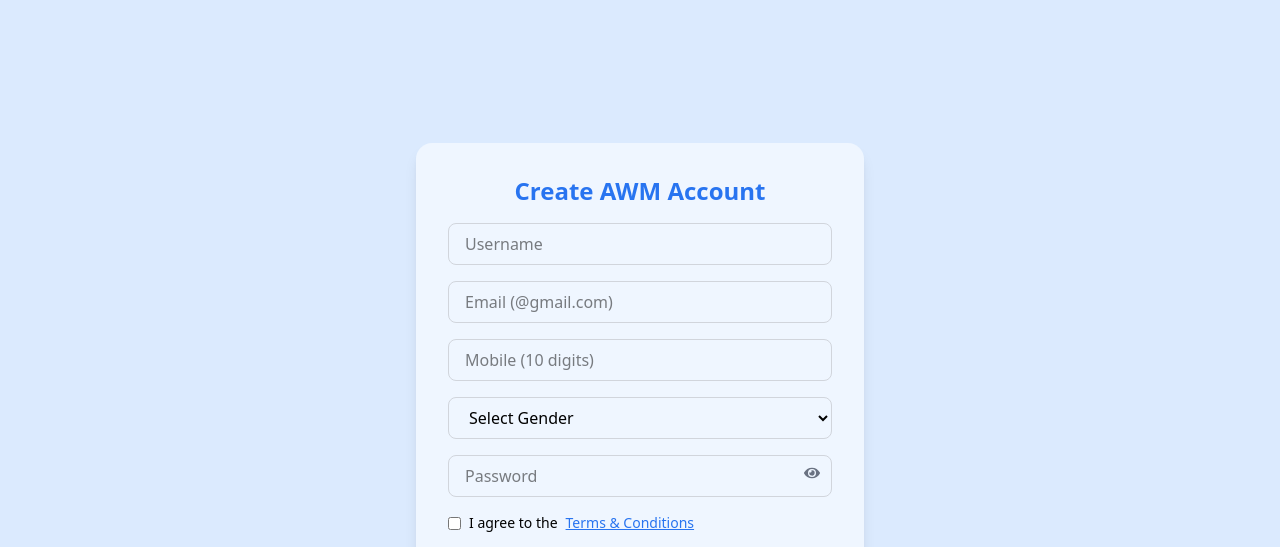
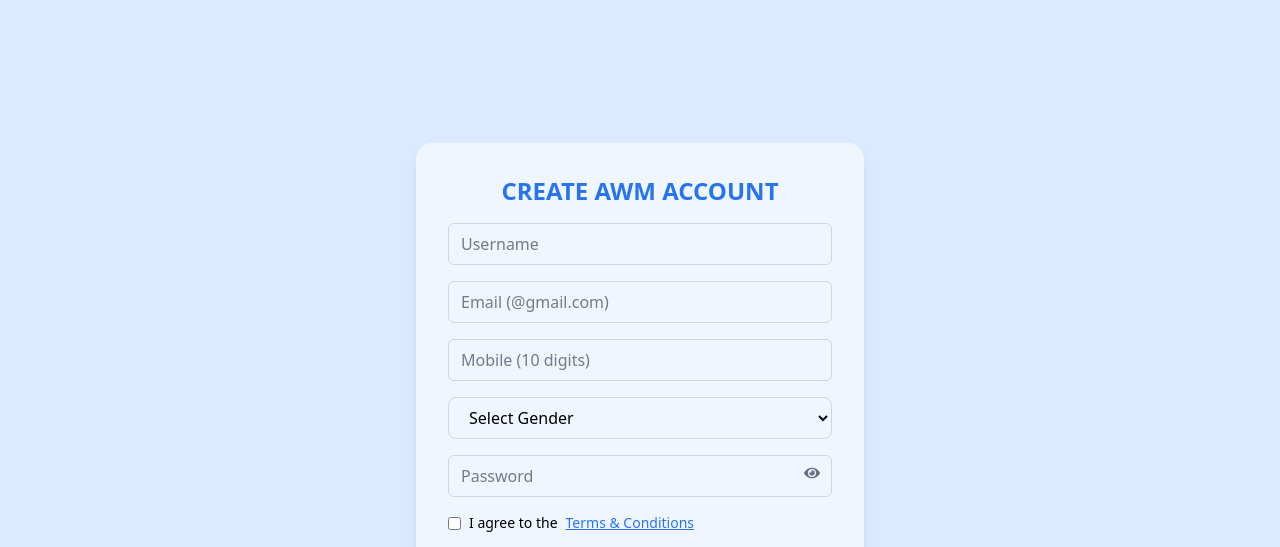
Before and after one commit to nareshsangem/Fortitests_User_Frontend, a React (Vite) app: page /register in a window 1280 px wide. Shown: the top 547 px of the page. Built offline with nearby package versions, Linux system fonts and the light colour scheme; no server answers.

Commit message:
user auth components change

```diff
--- a/src/Pages/ForgotPassword.jsx
+++ b/src/Pages/ForgotPassword.jsx
@@ -21,7 +21,7 @@ export default function ForgotPasswordPage() {
     setForm({ ...form, [e.target.name]: e.target.value });
 
   const sendOtp = async () => {
-    if (!form.identifier) return toast.error("Enter email or mobile");
+    if (!form.identifier) return toast.error("Enter Your Email");
     setLoading(true);
     try {
       const res = await api.post("/user/send-otp-for-password-reset", {
--- a/src/Pages/LoginPage.jsx
+++ b/src/Pages/LoginPage.jsx
@@ -10,19 +10,33 @@ export default function LoginPage() {
   const { setUser } = useUser();
   const [form, setForm] = useState({ identifier: "", password: "" });
   const [loading, setLoading] = useState(false);
-  const [showPassword, setShowPassword] = useState(false); // ✅ State for toggle
+  const [showPassword, setShowPassword] = useState(false);
+  const [errors, setErrors] = useState({ identifier: false, password: false });
 
   const handleChange = (e) => {
-    setForm({ ...form, [e.target.name]: e.target.value });
+    const { name, value } = e.target;
+    setForm((prev) => ({ ...prev, [name]: value }));
+    setErrors((prev) => ({ ...prev, [name]: false }));
   };
 
   const handleSubmit = async (e) => {
     e.preventDefault();
+
+    // Check required fields
+    const newErrors = {
+      identifier: !form.identifier.trim(),
+      password: !form.password.trim(),
+    };
+    setErrors(newErrors);
+
+    if (newErrors.identifier || newErrors.password) {
+      toast.error("Please fill in all required fields.");
+      return;
+    }
+
     setLoading(true);
-
     try {
       const res = await api.post("/user/login", form);
-
       if (res.data.success) {
         toast.success("Login successful!");
         setUser(res.data.user);
@@ -55,8 +69,9 @@ export default function LoginPage() {
             placeholder="Email or Mobile"
             value={form.identifier}
             onChange={handleChange}
-            className="w-full px-4 py-2 border rounded-xl focus:outline-none focus:ring focus:border-blue-500"
-            required
+            className={`w-full px-4 py-2 border rounded-xl focus:outline-none focus:ring focus:border-blue-500 ${
+              errors.identifier ? "input-error" : ""
+            }`}
           />
 
           <div className="relative">
@@ -66,8 +81,9 @@ export default function LoginPage() {
               placeholder="Password"
               value={form.password}
               onChange={handleChange}
-              className="w-full px-4 py-2 border rounded-xl focus:outline-none focus:ring focus:border-blue-500 pr-10"
-              required
+              className={`w-full px-4 py-2 border rounded-xl focus:outline-none focus:ring focus:border-blue-500 pr-10 ${
+                errors.password ? "input-error" : ""
+              }`}
             />
             <button
               type="button"
@@ -99,6 +115,21 @@ export default function LoginPage() {
           </Link>
         </div>
       </div>
+
+      <style>
+        {`
+          @keyframes shake {
+            0%, 100% { transform: translateX(0); }
+            25%, 75% { transform: translateX(-4px); }
+            50% { transform: translateX(4px); }
+          }
+
+          .input-error {
+            border-color: #ef4444 !important;
+            animation: shake 0.3s ease-in-out;
+          }
+        `}
+      </style>
     </div>
   );
 }
--- a/src/Pages/RegistrationPage.jsx
+++ b/src/Pages/RegistrationPage.jsx
@@ -19,6 +19,7 @@ export default function RegisterPage() {
   const [otpSent, setOtpSent] = useState(false);
   const [otpVerified, setOtpVerified] = useState(false);
   const [loading, setLoading] = useState(false);
+  const [loading2, setLoading2] = useState(false);
   const [error, setError] = useState("");
   const [timer, setTimer] = useState(0);
   const [showPassword, setShowPassword] = useState(false);
@@ -81,7 +82,7 @@ export default function RegisterPage() {
   };
 
   const registerUser = async () => {
-    setError(""); setLoading(true);
+    setError(""); setLoading2(true);
     try {
       await api.post("/user/register", {
         username: form.username,
@@ -97,7 +98,7 @@ export default function RegisterPage() {
       setError(err.response?.data?.msg || "Registration failed");
       errorToast("Registration failed");
     } finally {
-      setLoading(false);
+      setLoading2(false);
     }
   };
 
@@ -110,13 +111,22 @@ export default function RegisterPage() {
   return (
     <div className="min-h-screen bg-blue-100 flex items-center justify-center">
       <div className="bg-blue-50 p-8 rounded-2xl shadow-lg w-full max-w-md space-y-4 relative">
-        <h2 className="text-2xl font-bold text-[#2874F0] text-center">Create AWM Account</h2>
+        <h2 className="text-2xl font-bold text-[#2874F0] text-center">CREATE AWM ACCOUNT</h2>
 
-        <input name="username" value={form.username} onChange={handleChange} placeholder="Username" className="w-full px-4 py-2 border border-gray-300 rounded-lg focus:outline-none focus:ring-2 focus:ring-[#2874F0]" />
-        <input name="email" value={form.email} onChange={handleChange} placeholder="Email (@gmail.com)" className="w-full px-4 py-2 border border-gray-300 rounded-lg focus:outline-none focus:ring-2 focus:ring-[#2874F0]" />
-        <input name="mobile" value={form.mobile} onChange={handleChange} placeholder="Mobile (10 digits)" className="w-full px-4 py-2 border border-gray-300 rounded-lg focus:outline-none focus:ring-2 focus:ring-[#2874F0]" />
+        <input name="username" value={form.username} onChange={handleChange} placeholder="Username" required
+        className={`w-full border px-3 py-2 rounded-md focus:outline-none ${
+        error.email ? 'input-error' : 'border-gray-300'
+        }`} />
+        <input name="email" value={form.email} onChange={handleChange} placeholder="Email (@gmail.com)" required
+        className={`w-full border px-3 py-2 rounded-md focus:outline-none ${
+        error.email ? 'input-error' : 'border-gray-300'
+        }`} />
+        <input name="mobile" value={form.mobile} onChange={handleChange} placeholder="Mobile (10 digits)" required
+        className={`w-full border px-3 py-2 rounded-md focus:outline-none ${
+        error.email ? 'input-error' : 'border-gray-300'
+         }`} />
 
-        <select name="gender" value={form.gender} onChange={handleChange} className="w-full px-4 py-2 border border-gray-300 rounded-lg focus:outline-none focus:ring-2 focus:ring-[#2874F0]">
+        <select name="gender" value={form.gender} onChange={handleChange} required className="w-full px-4 py-2 border border-gray-300 rounded-lg focus:outline-none focus:ring-2 focus:ring-[#2874F0]">
           <option value="">Select Gender</option>
           <option>Male</option>
           <option>Female</option>
@@ -130,7 +140,10 @@ export default function RegisterPage() {
             value={form.password}
             onChange={handleChange}
             placeholder="Password"
-            className="w-full px-4 py-2 border border-gray-300 rounded-lg focus:outline-none focus:ring-2 focus:ring-[#2874F0]"
+            required
+            className={`w-full border px-3 py-2 rounded-md focus:outline-none ${
+            error.email ? 'input-error' : 'border-gray-300'
+            }`}
           />
           <span onClick={() => setShowPassword(!showPassword)} className="absolute right-3 top-2.5 text-gray-500 cursor-pointer">
             {showPassword ? <FaEyeSlash /> : <FaEye />}
@@ -138,7 +151,7 @@ export default function RegisterPage() {
         </div>
 
         <label className="flex items-center gap-2 text-sm">
-          <input type="checkbox" name="agreedToTerms" checked={form.agreedToTerms} onChange={handleChange} />
+          <input type="checkbox" name="agreedToTerms" checked={form.agreedToTerms} required onChange={handleChange} />
           I agree to the{" "}
           <button type="button" className="text-[#2874F0] font-medium underline" onClick={() => setShowTermsModal(true)}>
             Terms & Conditions
@@ -165,8 +178,8 @@ export default function RegisterPage() {
         )}
 
         {otpVerified && (
-          <button onClick={registerUser} disabled={loading} className="w-full bg-[#2874F0] text-white font-semibold py-2 rounded-lg hover:bg-blue-600 transition">
-            {loading ? "Registering..." : "Register"}
+          <button onClick={registerUser} disabled={loading2} className="w-full bg-[#2874F0] text-white font-semibold py-2 rounded-lg hover:bg-blue-600 transition">
+            {loading2 ? "Registering..." : "Register"}
           </button>
         )}
 
@@ -198,6 +211,22 @@ export default function RegisterPage() {
           </div>
         )}
       </div>
+
+        <style>
+        {`
+          @keyframes shake {
+            0%, 100% { transform: translateX(0); }
+            25%, 75% { transform: translateX(-4px); }
+            50% { transform: translateX(4px); }
+          }
+
+          .input-error {
+            border-color: #ef4444; /* red-500 */
+            animation: shake 0.3s ease-in-out;
+          }
+        `}
+        </style>
+
     </div>
   );
 }
```
